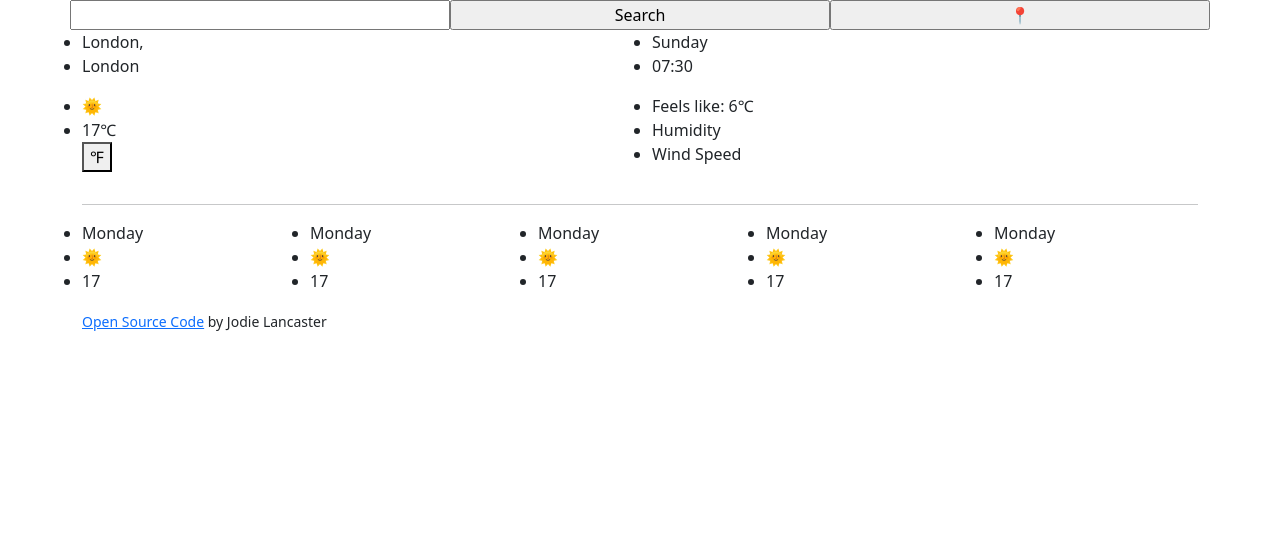
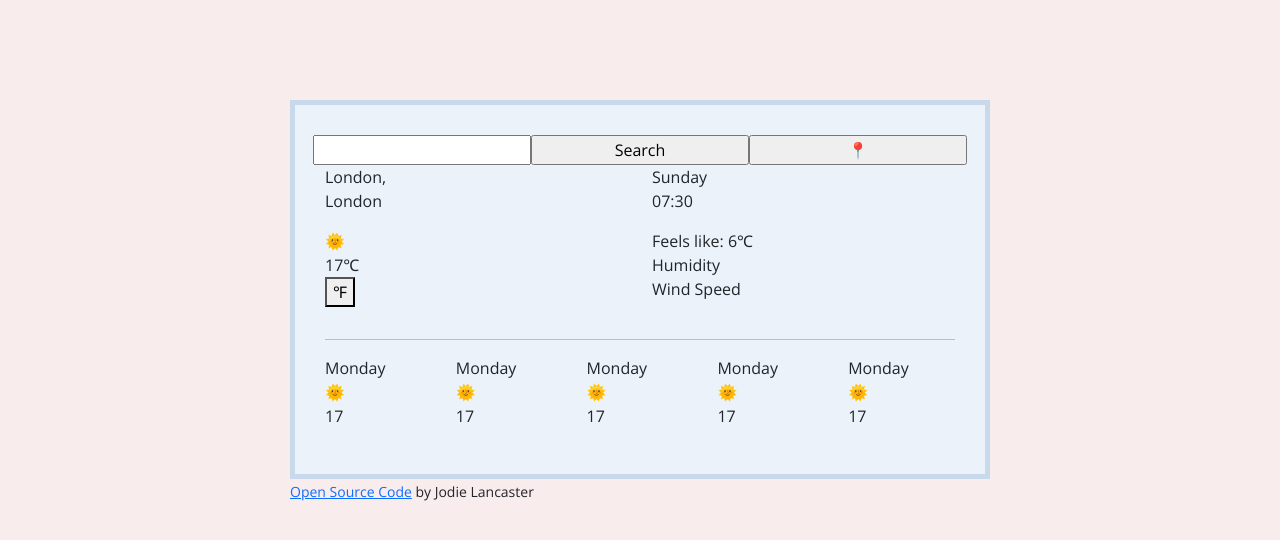
Before and after one commit to jodiemay22/vanilla-weather-app, a plain HTML site: page index.html in a window 1280 px wide. Drawn offline with nearby package versions, Linux system fonts and the light colour scheme.

Commit message:
Added spacing in CSS

```diff
--- a/index.html
+++ b/index.html
@@ -11,10 +11,17 @@
       integrity="sha384-1BmE4kWBq78iYhFldvKuhfTAU6auU8tT94WrHftjDbrCEXSU1oBoqyl2QvZ6jIW3"
       crossorigin="anonymous"
     />
-    <link rel="stylesheet" href="style.css" />
+    <link rel="stylesheet" href="src/style.css" />
+    <link rel="preconnect" href="https://fonts.googleapis.com" />
+    <link rel="preconnect" href="https://fonts.gstatic.com" crossorigin />
+    <link
+      href="https://fonts.googleapis.com/css2?family=Open+Sans:ital,wght@0,300;0,400;1,300;1,400&display=swap"
+      rel="stylesheet"
+    />
   </head>
   <body>
     <div class="container">
+      <div class="weather-app-wrapper">
         <div class="weather-app">
           <form action="" class="row">
             <input type="text" class="col" />
@@ -23,8 +30,8 @@
           </form>
           <div class="location-time row">
             <ul class="col">
-            <li>London,</li>
-            <li>London</li>
+              <li class="city">London,</li>
+              <li class="state">London</li>
             </ul>
             <ul class="col">
               <li>Sunday</li>
@@ -72,13 +79,17 @@
               <li>17</li>
             </ul>
           </div>
+        </div>
         <small>
-        <a href="https://github.com/jodiemay22/vanilla-weather-app"target="_blank">Open Source Code</a> by Jodie Lancaster
+          <a
+            href="https://github.com/jodiemay22/vanilla-weather-app"
+            target="_blank"
+            >Open Source Code</a
+          >
+          by Jodie Lancaster
         </small>
       </div>
-
+    </div>
     <script src="src/index.js"></script>
-      </div>
-    </div>
   </body>
 </html>
--- a/src/style.css
+++ b/src/style.css
@@ -1,3 +1,16 @@
-h1 {
-  color: aqua;
+body {
+  background-color: #f9ecec;
+  font-family: "Open Sans", sans-serif;
 }
+li {
+  list-style: none;
+}
+.weather-app-wrapper {
+  max-width: 700px;
+  margin: 100px auto;
+}
+.weather-app {
+  border: 5px solid #c8d9eb;
+  padding: 30px;
+  background-color: #ecf2f9;
+}
```
Lines whose indentation alone changed are shown as unchanged.
